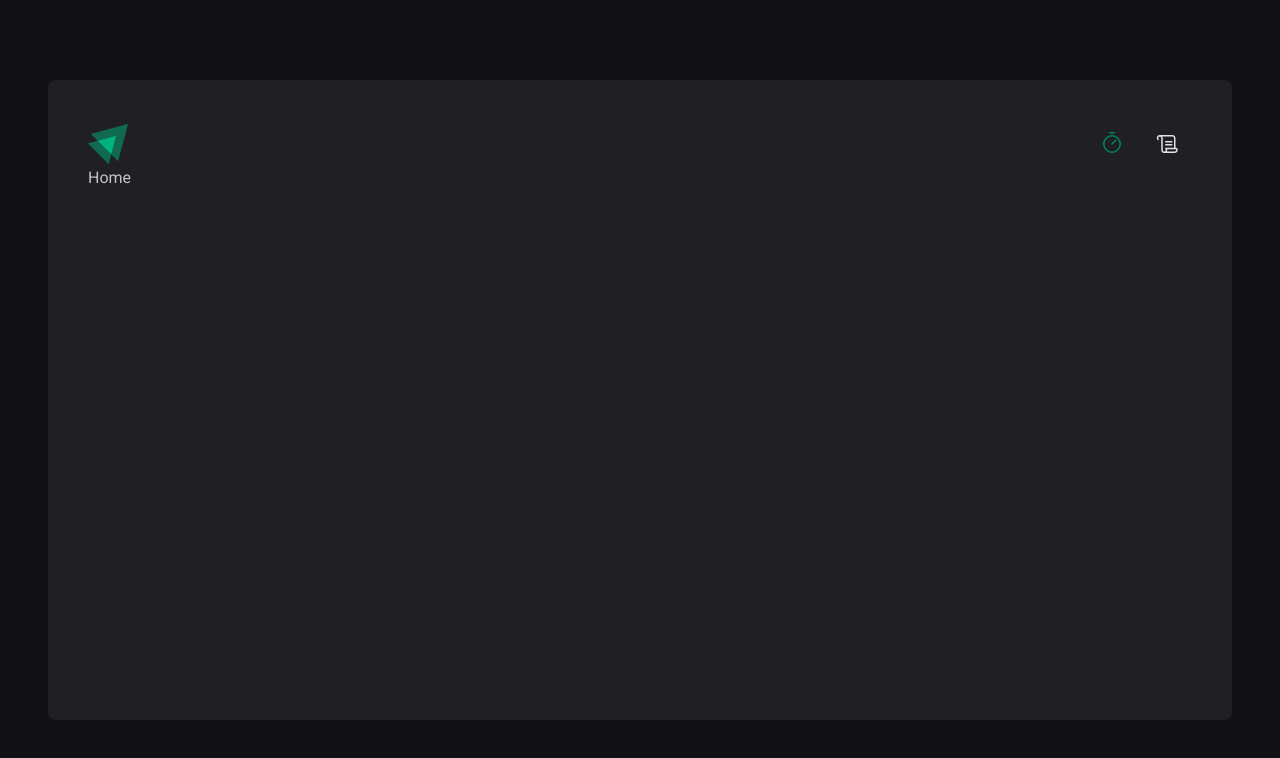
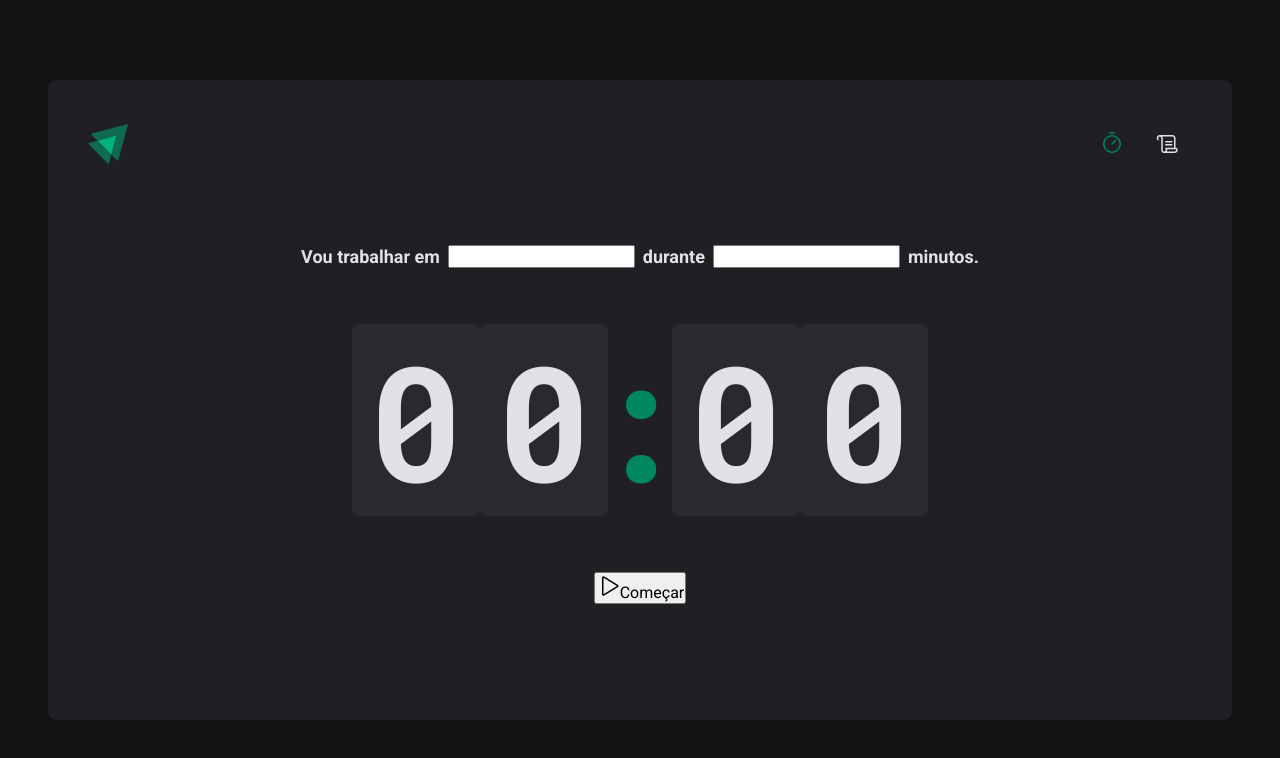
Before and after one commit to CarlosAlexandredevv/Ignite-Timer, a React (Vite) app: page / in a window 1280 px wide. Shown: the top 758 px of the page. Built offline with nearby package versions, Linux system fonts and the light colour scheme.

Commit message:
feat:page home

```diff
--- a/src/pages/Home.tsx
+++ /dev/null
@@ -1,3 +0,0 @@
-export function Home() {
-  return <div>Home</div>;
-}
--- /dev/null
+++ b/src/pages/Home/index.tsx
@@ -0,0 +1,36 @@
+import { Play } from 'phosphor-react';
+import {
+  CountdownContainer,
+  FormContainer,
+  HomeContainer,
+  Separator,
+} from './styles';
+
+export function Home() {
+  return (
+    <HomeContainer>
+      <form action="">
+        <FormContainer>
+          <label htmlFor="task">Vou trabalhar em</label>
+          <input id="task" />
+          <label htmlFor="minutesAmount">durante</label>
+          <input id="minutesAmount" type="number" />
+          <span>minutos.</span>
+        </FormContainer>
+
+        <CountdownContainer>
+          <span>0</span>
+          <span>0</span>
+          <Separator>:</Separator>
+          <span>0</span>
+          <span>0</span>
+        </CountdownContainer>
+
+        <button type="submit">
+          <Play size={24} />
+          Começar
+        </button>
+      </form>
+    </HomeContainer>
+  );
+}
--- /dev/null
+++ b/src/pages/Home/styles.ts
@@ -0,0 +1,55 @@
+import styled from "styled-components";
+
+export const HomeContainer = styled.main`
+    flex: 1;
+
+    display: flex;
+    flex-direction: column;
+    align-items: center;
+    justify-content: center;
+
+    form{
+        display: flex;
+        flex-direction: column;
+        align-items: center;
+        gap:3.5rem
+    }
+`
+
+export const FormContainer = styled.div`
+    width: 100%;
+    display: flex;
+    align-items: center;
+    justify-content: center;
+    gap: 0.5rem;
+    color: ${props => props.theme['gray-100']};
+    font-size: 1.125rem;
+    font-weight: bold;
+    flex-wrap: wrap;
+`
+
+export const CountdownContainer = styled.div`
+    font-family: 'Roboto Mono', monospace;
+    font-size: 10rem;
+    line-height: 8rem;
+    color:${props => props.theme['gray-100']};
+
+    display: flex;
+    grid-area: 1rem;
+
+    span{
+        background: ${props => props.theme['gray-700']};
+        padding: 2rem 1rem;
+        border-radius: 8px;
+    }
+`
+
+export const Separator = styled.div`
+    padding: 2rem 0;
+    color: ${props => props.theme['green-500']};
+
+    width: 4rem;
+    overflow: hidden;
+    display: flex;
+    justify-content: center;
+`
--- a/src/styles/global.ts
+++ b/src/styles/global.ts
@@ -15,6 +15,7 @@
     body{
         background:${props => props.theme['gray-900']} ;
         color: ${props => props.theme['gray-300']};
+        -webkit-font-smoothing: antialiased;
     }
 
     body, input, textarea, button{
```
